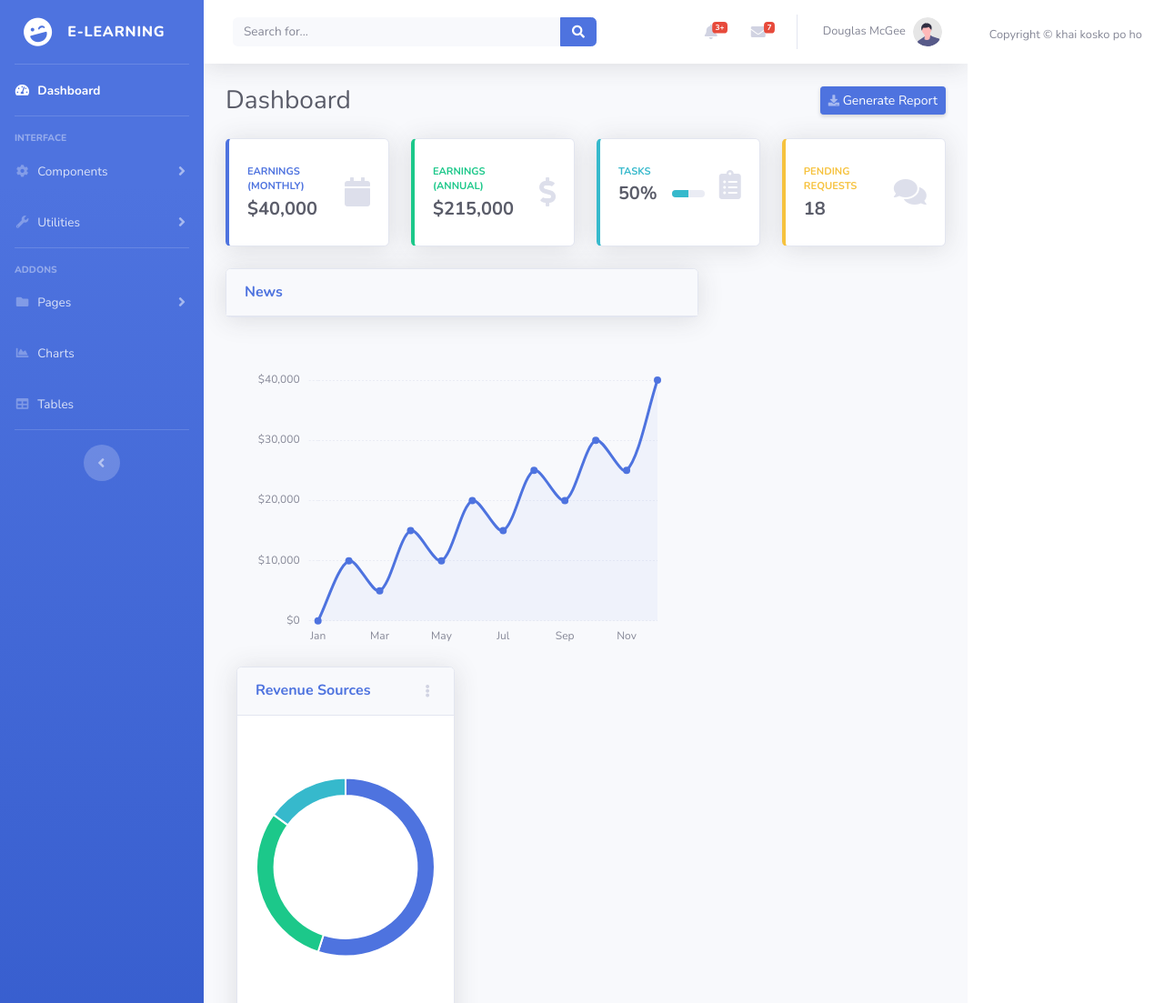
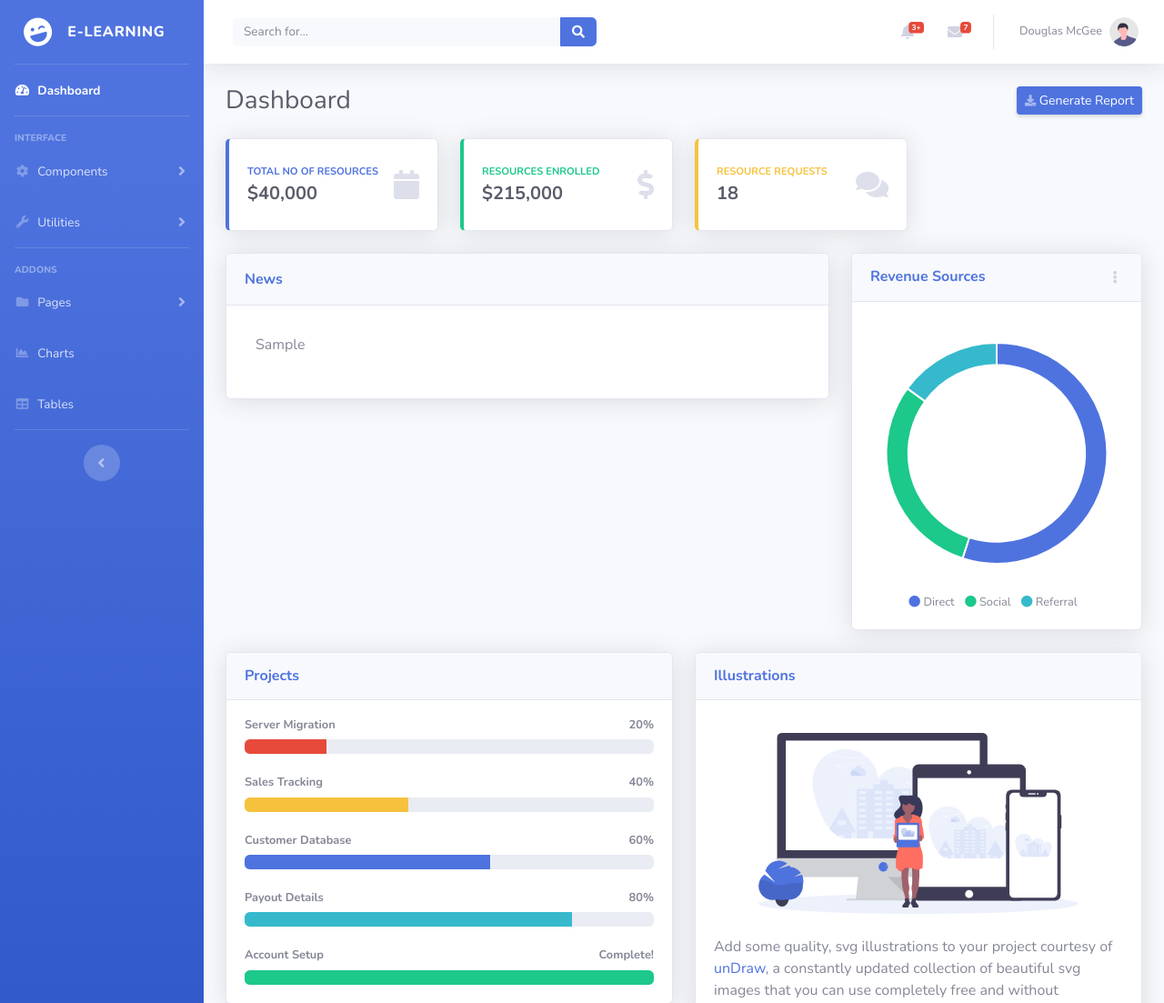
Before and after one commit to WhoIsAoH/E-Learning, a PHP site: page / in a window 1280 px wide. Shown: the top 1103 px of the page at 91% size. Run offline with PHP 8.4, Linux system fonts and the light colour scheme; tables that the repository leaves empty or names only in its code hold one stand-in row (values such as "Sample post").

Commit message:
changed index page

```diff
--- a/header.php
+++ b/header.php
@@ -353,8 +353,10 @@
         </div>
     </li>
 
+
 </ul>
 </nav>
 <!-- End of Topbar -->
+</div>
 </body>
 </head>
--- a/index.php
+++ b/index.php
@@ -16,14 +16,14 @@
 <!-- Content Row -->
 <div class="row">
 
-    <!-- Earnings (Monthly) Card Example -->
+    <!-- No Of available  -->
     <div class="col-xl-3 col-md-6 mb-4">
         <div class="card border-left-primary shadow h-100 py-2">
             <div class="card-body">
                 <div class="row no-gutters align-items-center">
                     <div class="col mr-2">
                         <div class="text-xs font-weight-bold text-primary text-uppercase mb-1">
-                            Earnings (Monthly)</div>
+                            Total No Of Resources</div>
                         <div class="h5 mb-0 font-weight-bold text-gray-800">$40,000</div>
                     </div>
                     <div class="col-auto">
@@ -41,7 +41,7 @@
                 <div class="row no-gutters align-items-center">
                     <div class="col mr-2">
                         <div class="text-xs font-weight-bold text-success text-uppercase mb-1">
-                            Earnings (Annual)</div>
+                            Resources Enrolled</div>
                         <div class="h5 mb-0 font-weight-bold text-gray-800">$215,000</div>
                     </div>
                     <div class="col-auto">
@@ -53,7 +53,7 @@
     </div>
 
     <!-- Earnings (Monthly) Card Example -->
-    <div class="col-xl-3 col-md-6 mb-4">
+    <!-- <div class="col-xl-3 col-md-6 mb-4">
         <div class="card border-left-info shadow h-100 py-2">
             <div class="card-body">
                 <div class="row no-gutters align-items-center">
@@ -79,7 +79,7 @@
                 </div>
             </div>
         </div>
-    </div>
+    </div> -->
 
     <!-- Pending Requests Card Example -->
     <div class="col-xl-3 col-md-6 mb-4">
@@ -88,7 +88,7 @@
                 <div class="row no-gutters align-items-center">
                     <div class="col mr-2">
                         <div class="text-xs font-weight-bold text-warning text-uppercase mb-1">
-                            Pending Requests</div>
+                            Resource Requests</div>
                         <div class="h5 mb-0 font-weight-bold text-gray-800">18</div>
                     </div>
                     <div class="col-auto">
@@ -110,7 +110,7 @@
             <!-- Card Header - Dropdown -->
             <div
                 class="card-header py-3 d-flex flex-row align-items-center justify-content-between">
-                <h6 class="m-0 font-weight-bold text-primary">News</h6>
+                <a h6 href="header.php" class="m-0 font-weight-bold text-primary">News</h6 ></a>
                 <p> </p>
 
                 <!-- <div class="dropdown no-arrow">
@@ -125,14 +125,33 @@
                         <a class="dropdown-item" href="#">Another action</a>
                         <div class="dropdown-divider"></div>
                         <a class="dropdown-item" href="#">Something else here</a>
-                    </div> -->
-                </div>
+                    </div>
+                </div> -->
             </div>
             <!-- Card Body -->
             <div class="card-body">
-                <div class="chart-area">
+                <!-- <div class="chart-area">
                     <canvas id="myAreaChart"></canvas>
-                </div>
+                    testing
+                </div> -->
+                <?php
+                    if (!$conn)
+                    {
+                    die('Could not connect: ' . mysqli_error());
+                    }
+                    $sql = "SELECT news_id, news_topic FROM news";
+                    $result = mysqli_query($conn,$sql);
+
+                    echo "<table class='table table-borderless  p-3' align='center' >";
+                    while($row = mysqli_fetch_array($result))
+                    {
+                    echo "<tr>";
+                    echo "<td>" . $row['news_topic'] . "</td>";
+                    echo "</tr>";
+                    }
+                    echo "</table>";
+                    mysqli_close($conn);
+                ?>
             </div>
         </div>
     </div>
@@ -333,8 +352,9 @@
 </div>
 <!-- /.container-fluid -->
 
-</div>
+<!-- </div> -->
 <!-- End of Main Content -->
+
 </body>
+<?php include 'footer.php';?>
 </html>
-<?php include 'footer.php';?>
```
Also changed, not shown: footer.php (+2 -6 lines), news.php (added, +7 -0 lines).
